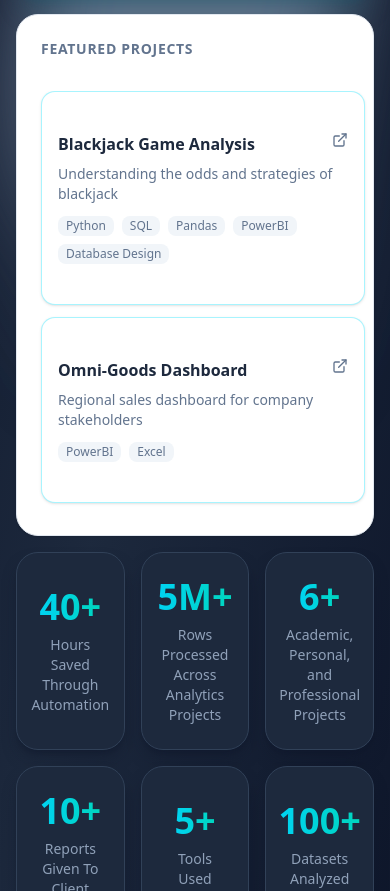
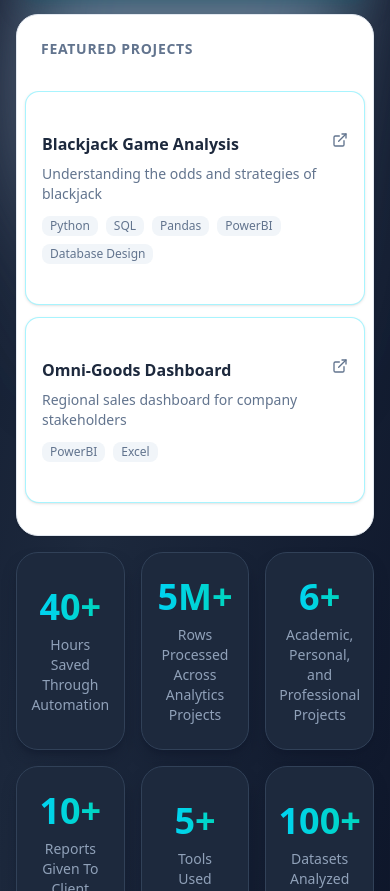
Before and after one commit to egapay/egapay.github.io, a React (Vite) app: page / in a window 390 px wide. Shown: the part 818-1709 px from the top of the page. Built offline with nearby package versions, Linux system fonts and the light colour scheme.

Commit message:
centered featured projects on mobile

```diff
--- a/src/components/FeaturedProjects.tsx
+++ b/src/components/FeaturedProjects.tsx
@@ -55,7 +55,7 @@ export default function FeaturedProjects() {
         </CardTitle>
       </CardHeader>
 
-      <CardContent className="flex flex-col gap-3 overflow-y-auto pr-2 max-h-[420px] scrollbar-thin scrollbar-thumb-muted scrollbar-track-transparent">
+      <CardContent className="flex flex-col gap-3 overflow-y-auto px-2 sm:px-4 max-h-[420px] scrollbar-thin scrollbar-thumb-muted scrollbar-track-transparent">
         {projects.map((project) => (
           <a
             key={project.title}
```
